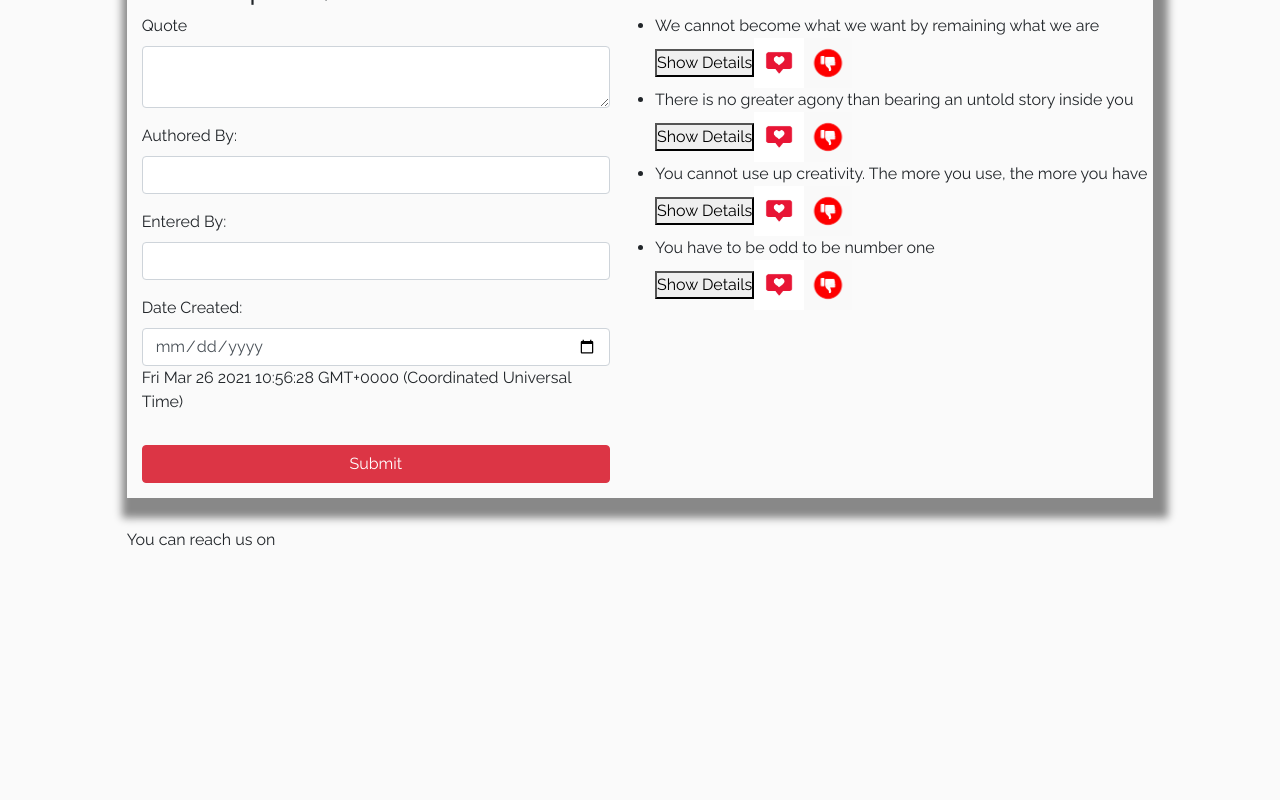
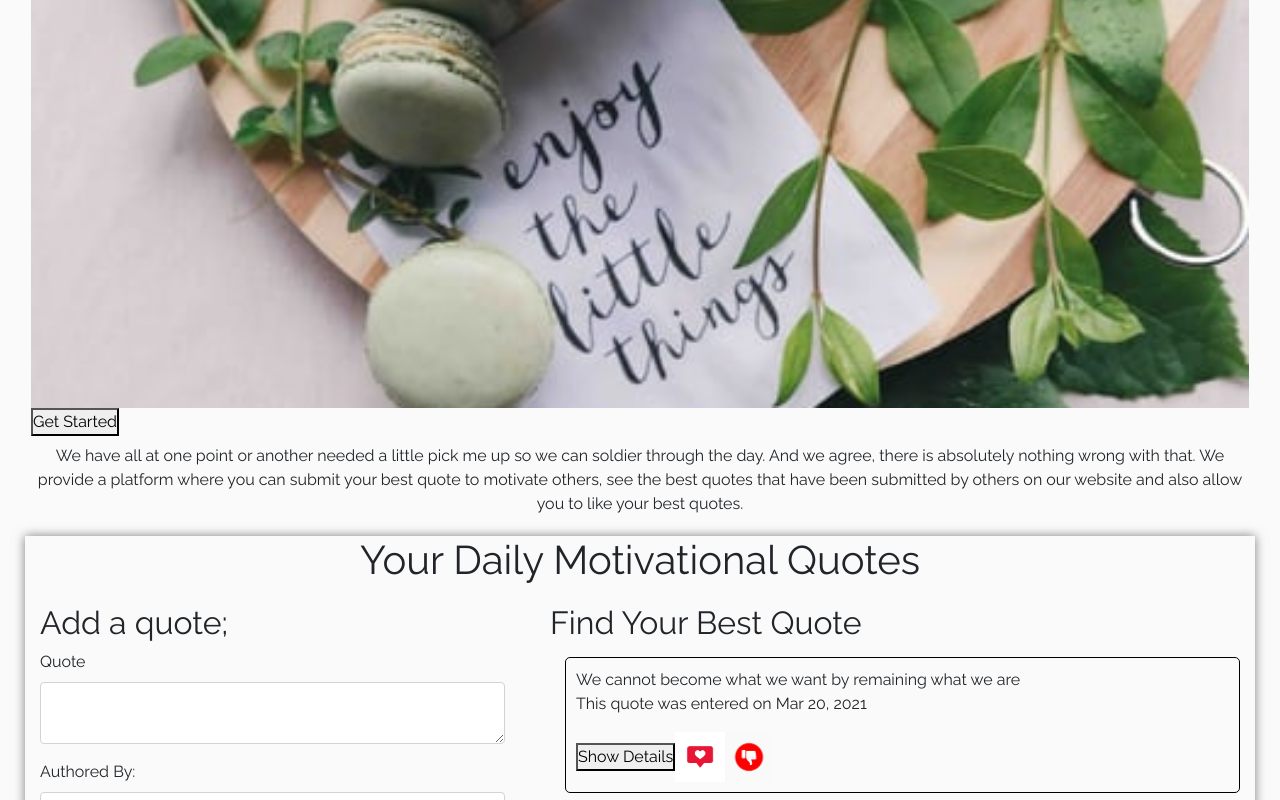
Before and after one commit to Alice-Githui/Quotes-App, an Angular app: page / in a window 1280 px wide. Shown: the part 200-1000 px from the top of the page. Before the commit the page ends 800 px from the top, so only its background shows below. Built offline with nearby package versions, Linux system fonts and the light colour scheme.

Commit message:
Add the topnav image to the App

```diff
--- a/src/app/date-count.pipe.ts
+++ b/src/app/date-count.pipe.ts
@@ -8,7 +8,7 @@ export class DateCountPipe implements PipeTransform {
   transform(value: any): number {
     let today:Date = new Date(); //get current date and time
     let todayWithNoTime:any = new Date(today.getFullYear(), today.getMonth(), today.getDate())
-    var dateDifference = Math.abs(todayWithNoTime - value) //returns value in miliseconds
+    var dateDifference = Math.abs(value - todayWithNoTime) //returns value in miliseconds
     const secondsInDay = 86400; //60 seconds * 60 minutes in an hour * 24 hours in a day
     var dateDifferenceSeconds = dateDifference*0.001; //converts miliseconds to seconds
     var dateCounter = dateDifferenceSeconds/secondsInDay;
--- a/src/app/quotes/quotes.component.css
+++ b/src/app/quotes/quotes.component.css
@@ -1,3 +1,26 @@
-img{
+.button-img{
     height: 50px;
 }
+
+.list-item li{
+    border: 1px solid black;
+    border-radius: 5px;
+    list-style-type: none;
+    margin: 15px;
+    padding: 10px;
+}
+
+.topimage{
+    width: 100%;
+    height:600px;
+    object-fit: cover;
+    object-position: center center;
+
+}
+
+.apptext p{
+    text-align: center;
+    margin: 0px 20px;
+    /* align-items: center;
+    justify-content: center; */
+}
--- a/src/app/quotes/quotes.component.html
+++ b/src/app/quotes/quotes.component.html
@@ -1,37 +1,53 @@
 <div class="container-fluid">
     <div class="navbar">
-        <nav>
-            <ul>
-                <li></li>
-            </ul>
-        </nav>
+        <img [src] = "url1" class="topimage">
+       <a>
+           <button type="button" class="getstarted">Get Started</button>
+       </a>
 
     </div>
     <div class="apptext">
-        <p>The purpose of this app is to ....</p>
+        <p>We have all at one point or another needed a little pick me up so we can soldier through the day. And we agree, there is absolutely nothing wrong with that.
+            We provide a platform where you can submit your best quote to motivate others, see the best quotes that have been submitted by others on our website and also allow
+            you to like your best quotes.
+        </p>
 
     </div>
+
     <div class = "body">
         <h1>Your Daily Motivational Quotes</h1>
         <div class = "row">
-            <div class= "col-md-6">
+            <div class= "col-md-5">
                 <app-input-form (addQuote) = "addNewQuotesList($event)"></app-input-form>
 
             </div>
-            <div class="col-md-6">
-                <h2>Find Your Best Quote</h2>
-                <ul>
-                    <div *ngFor = 'let quote of quotes; let i= index'>
-                        <li> {{quote.narration}}</li>
-                        <button (click) = "showDetails(i)">Show Details</button>
-                        <img [src] = "url">
-                        <img [src] = "lru">
-                        <app-quotes-details *ngIf=quote.showAuthor [quote]= 'quote' (isComplete) = 'deleteQuote($event, (i))'></app-quotes-details>
-                    </div>
+            <div class="col-md-7">
+                <div class = "container1">
+                    <h2>Find Your Best Quote</h2>
+                            <ul>
+                                <div *ngFor = 'let quote of quotes; let i= index' class="list-item">
+                                    <!-- <div class="row">
+                                        <div class="card"> -->
+                                            <li> {{quote.narration}}
+                                                <br>
+                                                <p>This quote was entered on {{quote.dateEntered | date}}</p>
 
-                </ul>
+                                                <button (click) = "showDetails(i)">Show Details</button>
+                                                <img [src] = "url" class="button-img">
+                                                <img [src] = "lru" class="button-img">
+                                                <app-quotes-details *ngIf=quote.showAuthor [quote]= 'quote' (isComplete) = 'deleteQuote($event, (i))'></app-quotes-details>
+                                            </li>
+
+                                        <!-- </div>
+
+                                    </div> -->
+
+                                 </div>
+                             </ul>
+
+
+                </div>
                 <p *ngIf ='quotes.length > 5'>There are more than five quotes to pick from!!</p>
-
             </div>
 
         </div>
--- a/src/app/quotes/quotes.component.ts
+++ b/src/app/quotes/quotes.component.ts
@@ -9,7 +9,7 @@ import {QuotesList} from '../quotes-list'
 export class QuotesComponent implements OnInit {
 
   quotes:QuotesList[] = [
-    new QuotesList(1, 'We cannot become what we want by remaining what we are', 'Max Depree', 'Alice Githui', new Date(2021,2, 26)),
+    new QuotesList(1, 'We cannot become what we want by remaining what we are', 'Max Depree', 'Alice Githui', new Date(2021,2, 20)),
     new QuotesList(2, 'There is no greater agony than bearing an untold story inside you', 'Maya Angelou', 'Alice Githui', new Date(2021, 2, 26)),
     new QuotesList(3, 'You cannot use up creativity. The more you use, the more you have', 'Maya Angelou', 'Alice Githui' , new Date(2021, 2, 27)),
     new QuotesList(4, 'You have to be odd to be number one', 'Dr.Seuss', 'Alice Githui', new Date(2020, 2, 27))
@@ -50,5 +50,6 @@ export class QuotesComponent implements OnInit {
 
   url="./assets/likebutton.jpg";
   lru = "./assets/dislikebutton.jpg";
+  url1 ="./assets/topnavimage.jpeg"
 
 }
--- a/src/styles.css
+++ b/src/styles.css
@@ -13,10 +13,8 @@
 
 body{
     font-family: 'Raleway', sans-serif;
-    align-items: center;
-    justify-content: center;
-    display: flex;
-    flex-direction: column;
+    /* align-items: center;
+    justify-content: center; */
     /* height: 100vh; */
     background-color: #fafafa;
 
@@ -28,7 +26,8 @@ h1{
 }
 
 .body{
-    box-shadow: 5px 10px 8px 10px #888888;
+    box-shadow: 0px 0px 10px rgba(0, 0, 0, 0.5);
+    margin: 10px 10px;
 }
 
 .footer{
```
Also changed, not shown: src/assets/photo-1501747315-124a0eaca060.jpeg (added), src/assets/topnavimage.jpeg (added).
